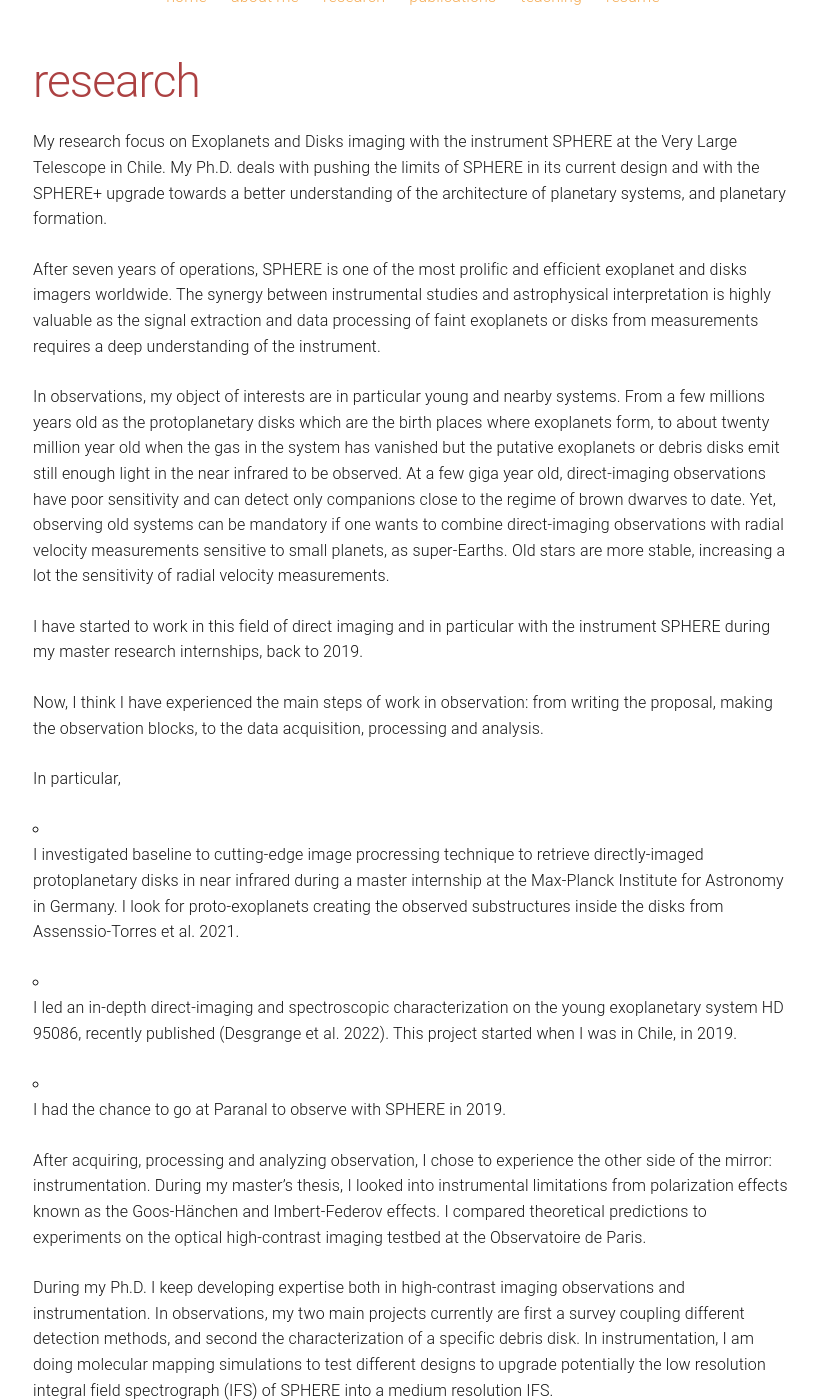
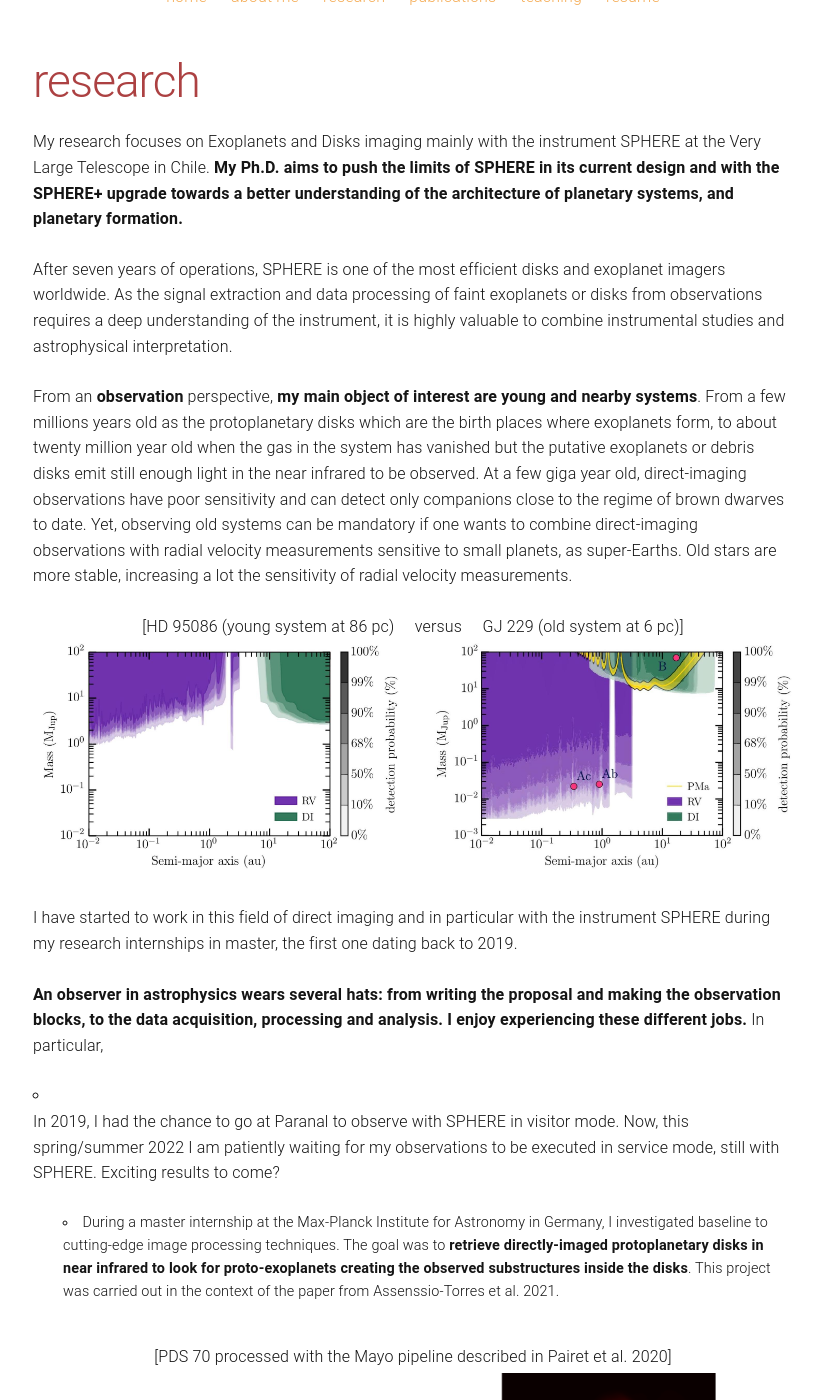
Before and after one commit to cdesgrange/cdesgrange.github.io, a Jekyll site: the page built from research.md, in a window 1280 px wide and 1400 px high, scrolled down 192 px. Shown: the whole window, without its empty margins (227-1048 px from the left). Built offline with Jekyll 4.4.1, drawn with Linux system fonts in a browser that asks for light colours; some of the changed text lies outside the part shown.

Commit message:
added figures, rearranged and bolded the text

```diff
--- a/research.md
+++ b/research.md
@@ -4,28 +4,68 @@
 permalink: /research/
 ---
 
-My research focus on Exoplanets and Disks imaging with the instrument SPHERE at the Very Large Telescope in Chile. My Ph.D. deals with pushing the limits of SPHERE in its current design and with the SPHERE+ upgrade towards a better understanding of the architecture of planetary systems, and planetary formation.
+My research focuses on Exoplanets and Disks imaging mainly with the instrument SPHERE at the Very Large Telescope in Chile. <b>My Ph.D. aims to push the limits of SPHERE in its current design and with the SPHERE+ upgrade towards a better understanding of the architecture of planetary systems, and planetary formation.</b>
 
-After seven years of operations, SPHERE is one of the most prolific and efficient exoplanet and disks imagers worldwide. The synergy between instrumental studies and astrophysical interpretation is highly valuable as the signal extraction and data processing of faint exoplanets or disks from measurements requires a deep understanding of the instrument.
+After seven years of operations, SPHERE is one of the most efficient disks and exoplanet imagers worldwide. As the signal extraction and data processing of faint exoplanets or disks from observations requires a deep understanding of the instrument, it is highly valuable to combine instrumental studies and astrophysical interpretation.
 
-In observations, my object of interests are in particular young and nearby systems. From a few millions years old as the protoplanetary disks which are the birth places where exoplanets form, to about twenty million year old when the gas in the system has vanished but the putative exoplanets or debris disks emit still enough light in the near infrared to be observed. At a few giga year old, direct-imaging observations have poor sensitivity and can detect only companions close to the regime of brown dwarves to date. Yet, observing old systems can be mandatory if one wants to combine direct-imaging observations with radial velocity measurements sensitive to small planets, as super-Earths. Old stars are more stable, increasing a lot the sensitivity of radial velocity measurements.
+From an <b>observation</b> perspective, <b>my main object of interest are young and nearby systems</b>. From a few millions years old as the protoplanetary disks which are the birth places where exoplanets form, to about twenty million year old when the gas in the system has vanished but the putative exoplanets or debris disks emit still enough light in the near infrared to be observed. At a few giga year old, direct-imaging observations have poor sensitivity and can detect only companions close to the regime of brown dwarves to date. Yet, observing old systems can be mandatory if one wants to combine direct-imaging observations with radial velocity measurements sensitive to small planets, as super-Earths. Old stars are more stable, increasing a lot the sensitivity of radial velocity measurements.
+
+<p align="center">
+  [HD 95086 (young system at 86 pc) &emsp;versus&emsp; GJ 229 (old system at 6 pc)]
+  <br>
+<img src="/fig/detlims_2systems.jpg" width="800" >
+</p>
 
 
 
-I have started to work in this field of direct imaging and in particular with the instrument SPHERE during my master research internships, back to 2019.
+I have started to work in this field of direct imaging and in particular with the instrument SPHERE during my research internships in master, the first one dating back to 2019.
 
-Now, I think I have experienced the main steps of work in observation: from writing the proposal, making the observation blocks, to the data acquisition, processing and analysis.
+<b> An observer in astrophysics wears several hats: from writing the proposal and making the observation blocks, to the data acquisition, processing and analysis. I enjoy experiencing these different jobs.</b> In particular,
 
-In particular,
-
-- I investigated baseline to cutting-edge image procressing technique to retrieve directly-imaged protoplanetary disks in near infrared during a master internship at the Max-Planck Institute for Astronomy in Germany. I look for proto-exoplanets creating the observed substructures inside the disks from Assenssio-Torres et al. 2021.
-
-- I led an in-depth direct-imaging and spectroscopic characterization on the young exoplanetary system HD 95086, recently published (Desgrange et al. 2022). This project started when I was in Chile, in 2019.
-
-- I had the chance to go at Paranal to observe with SPHERE in 2019.
+- In 2019, I had the chance to go at Paranal to observe with SPHERE in visitor mode. Now, this spring/summer 2022 I am patiently waiting for my observations to be executed in service mode, still with SPHERE. Exciting results to come?
 
 
-After acquiring, processing and analyzing observation, I chose to experience the other side of the mirror: instrumentation. During my master's thesis, I looked into instrumental limitations from polarization effects known as the Goos-Hänchen and Imbert-Federov effects. I compared theoretical predictions to experiments on the optical high-contrast imaging testbed at the Observatoire de Paris.
+
+  - During a master internship at the Max-Planck Institute for Astronomy in Germany, I investigated baseline to cutting-edge image processing techniques. The goal was to <b>retrieve directly-imaged protoplanetary disks in near infrared to look for proto-exoplanets creating the observed substructures inside the disks</b>. This project was carried out in the context of the paper from Assenssio-Torres et al. 2021.
 
 
-During my Ph.D. I keep developing expertise both in high-contrast imaging observations and instrumentation. In observations, my two main projects currently are first a survey coupling different detection methods, and second the characterization of a specific debris disk. In instrumentation, I am doing molecular mapping simulations to test different designs to upgrade potentially the low resolution integral field spectrograph (IFS) of SPHERE into a medium resolution IFS.
+  <p align="center">
+  <br>
+  [PDS 70 processed with the Mayo pipeline described in Pairet et al. 2020]
+  <br>
+  <img src="/fig/PDS70_details.png" height="220" >
+  </p>
+
+
+
+  - I led an <b>in-depth direct-imaging and spectroscopic characterization on the young exoplanetary system HD 95086</b>, recently published (Desgrange et al. 2022).
+
+
+  <p align="center">
+  <br>
+  [Composite image of the HD 95086 system]
+  <br>
+  <img src="/fig/HD95086_overview.png" height="220" >
+  </p>
+
+
+
+After acquiring, processing and analyzing observation, I chose to experience the other side of the mirror: <b>instrumentation</b>. During my master's thesis, I looked into <b>instrumental limitations from polarization effects</b> known as the Goos-Hänchen and Imbert-Fedorov effects. I compared theoretical predictions to experiments on the optical high-contrast imaging testbed Très Haute Dynamique 2 (THD 2) bench at the Observatoire de Paris.
+
+ <p align="center">
+ [Polarization effects on the THD 2 bench]
+  <br>
+ <img src="/fig/polar_thd2.png" height="220" >
+ </p>
+
+ <br>  <br>
+
+During my Ph.D., I keep developing expertise both in high-contrast imaging observations and instrumentation.
+
+In observations, my two main projects currently are
+
+  - first a survey coupling different detection methods to have the more complete view of the exoplanetary systems investigated, and
+
+  - second the characterization of a specific debris disk.
+
+In instrumentation, I am doing molecular mapping simulations to test different designs to upgrade potentially the low resolution integral field spectrograph (IFS) of SPHERE into a medium resolution IFS.
```
